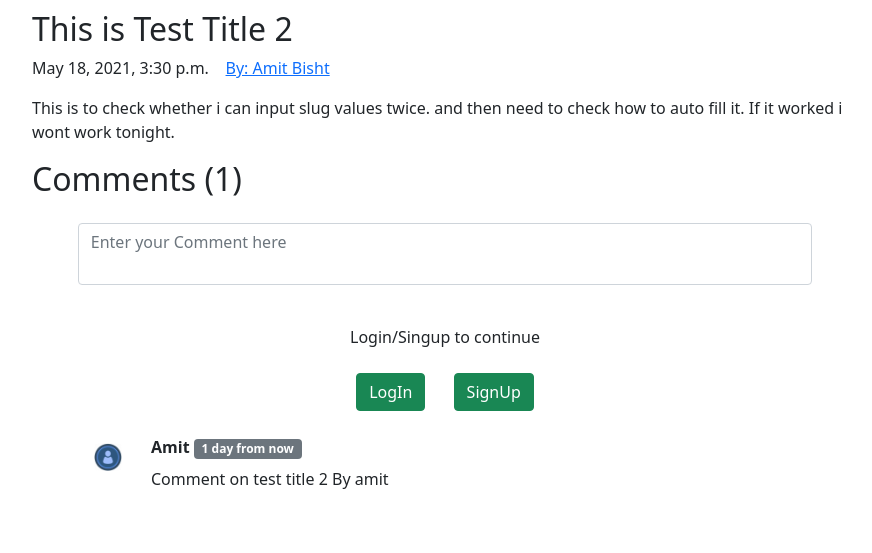
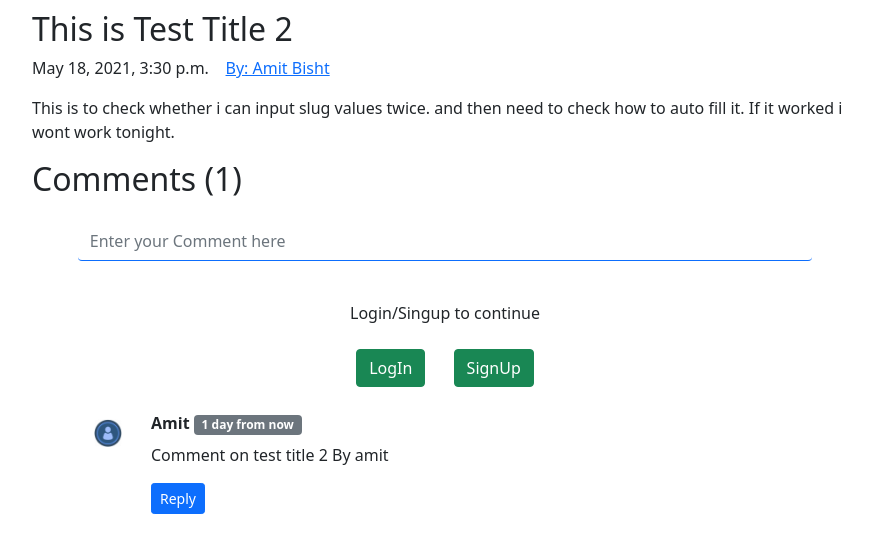
Before and after one commit to AmitBisht-ctrl/Coder, a Django app: a page that uses templates/blog/blogPost.html in a window 1280 px wide; the page is wider, and only the part inside the window is pictured. Shown: the part 62-615 px from the top of that part, without its empty margins (195-1067 px from the left). Run offline with Django 3.2, Linux system fonts and the light colour scheme; data comes from the database, SQL or seed files in the repository; both versions use the stored data as it was after the commit.

Commit message:
Comments Section added

```diff
--- /dev/null
+++ b/blog/templatetags/extras.py
@@ -0,0 +1,7 @@
+from django import template
+
+register = template.Library()
+
+@register.filter(name='get_val')
+def get_val(dict,key):
+    return dict.get(key)
--- a/blog/views.py
+++ b/blog/views.py
@@ -2,6 +2,7 @@ from django.http.response import HttpResponse
 from django.shortcuts import redirect, render, HttpResponse
 from blog.models import BlogComment, Post
 from django.contrib import messages
+from blog.templatetags import extras
 
 # from django.http import HttpResponse
 
@@ -13,23 +14,39 @@ def blogHome(request):
 
 def blogPost(request,slug):
     post = Post.objects.filter(slug=slug).first()
-    comments = BlogComment.objects.filter(post=post)
-    print('comments:',comments)
-    context = {'post': post,'comments':comments}
+    comments = BlogComment.objects.filter(post=post,parent=None)
+    replies = BlogComment.objects.filter(post=post).exclude(parent=None)
+    repDict = {}
+    for reply in replies:
+        if reply.parent.sno not in repDict:
+            repDict[reply.parent.sno] = [reply]
+        else:
+            repDict[reply.parent.sno].append(reply)
+
+    print('final reply: ',repDict,'\nReplies: ',replies,'\nparent comment: ',comments)
+
+    context = {'post': post,'comments': comments, 'repDict':repDict}
     return render(request,'blog/blogPost.html',context)
 
 def postComment(request):
     if request.method == 'POST':
-        comment = request.POST.get('comment','no value')
-        postId = request.POST.get('postId','no value')
+        comment = request.POST.get('comment')
+        parentSno = request.POST.get('parentSno')
+        postId = request.POST.get('postId')
+        print('postId:',postId)
         post = Post.objects.get(id=postId)
         if len(comment) == 0:
             messages.error(request,'You can not make empty comments')
             return redirect(f'/blog/{post.slug}')
         user = request.user
+        print(parentSno)
+        if parentSno:
+            parent = BlogComment.objects.get(sno=parentSno)
+            comment = BlogComment(comment=comment,user=user,post=post,parent=parent)
 
+        else:
+            comment = BlogComment(comment=comment,user=user,post=post)
 
-        comment = BlogComment(comment=comment,user=user,post=post)
         comment.save()
         messages.success(request,'Your comment has been posted successfully')
     return redirect(f'/blog/{post.slug}')
--- a/templates/blog/blogHome.html
+++ b/templates/blog/blogHome.html
@@ -19,7 +19,7 @@
   <div class="row g-0 border rounded overflow-hidden flex-md-row mb-4 shadow-sm h-md-250 position-relative">
     <div class="col p-4 d-flex flex-column position-static">
       <strong class="d-inline-block mb-2 text-primary">{{post.author}}</strong>
-            <h3 class="mb-0">{{post.title}}</h3>
+      <h3 class="mb-0"><a href="{{post.slug}}" class="text-dark">{{post.title}}</a></h3>
       <div class="mb-1 text-muted">{{Post.timestamp}}</div>
       <p class="card-text mb-auto">{{post.content|truncatechars:200}}</p>
       <div>
--- a/templates/blog/blogPost.html
+++ b/templates/blog/blogPost.html
@@ -1,5 +1,6 @@
 {% extends 'base.html' %}
 {% load humanize %}
+{% load extras %}
 
 {% block title %}BlogPost{% endblock title %}
 
@@ -21,7 +22,8 @@
   <h2>Comments ({{comments|length}})</h2>
   <form action="/blog/postComment/" method="post" class="row">
     {% csrf_token %}
-      <textarea name="comment" cols="30" rows="2" style="resize:none" placeholder="Enter your Comment here" class="form-control my-3"></textarea>
+    <textarea name="comment" cols="30" rows="1" style="resize:none" placeholder="Enter your Comment here"
+      class="form-control my-3 border-top-0 border-end-0 border-start-0 border-primary"></textarea>
     <input type="hidden" value="{{post.id}}" name="postId">
     <div class="">
       {% if user.is_authenticated %}
@@ -54,14 +56,52 @@
     </div>
     <div class="col-11">
 
-        <p class="mb-2"><b>{{comment.user|title}}</b> <span class="badge bg-secondary"> {{comment.timestamp|naturaltime}}</span></p>
-      <div class="" style="max-width:500px">
-        <p class="mb-5"><span>{{comment.comment}}</span></p>
+      <p class="mb-2"><b>{{comment.user|title}}</b> <span class="badge bg-secondary">
+          {{comment.timestamp|naturaltime}}</span></p>
+      <div class="" <p class="mb-5"><span>{{comment.comment}}</span></p>
+        <div class="reply mx-5"></div>
+
+        <p>
+          <button class="btn btn-sm btn-primary" type="button" data-bs-toggle="collapse"
+            data-bs-target="#replybox{{comment.sno}}" aria-expanded="false" aria-controls="replybox{{comment.sno}}">
+            Reply
+          </button>
+        </p>
+        <div class="collapse" id="replybox{{comment.sno}}">
+          <div class="card card-body mb-5">
+            <form action="/blog/postComment/" method="post" class="row">
+              {% csrf_token %}
+              <input type="hidden" name="parentSno" value="{{comment.sno}}">
+              <input type="hidden" name="postId" value="{{post.id}}">
+              <div class="row ps-0">
+                <div class="col-10">
+
+                  <textarea name="comment" cols="30" rows="1" style="resize:none" placeholder="Enter your Comment here"
+                    class="form-control my-3 me-4 border-top-0 border-end-0 border-start-0 border-primary"></textarea>
+
+                </div>
+                <div class="col-2">
+
+                  <input type="submit" class="btn btn-primary btn-sm mt-2 float-start" value="Add Reply">
+
+                </div>
+                <div class="replies bg-danger">
+                  {% for reply in repDict|get_val:comment.sno %}
+                    {{reply}}
+                    <br>
+                  {% endfor %}
+                </div>
+              </div>
+
+          </form>
+        </div>
+      </div>
+
     </div>
   </div>
 </div>
 
 {% endfor %}
-</div>
+
 
 {% endblock body %}
```
Also changed, not shown: blog/templatetags/__init__.py (added), db.sqlite3. Lines whose indentation alone changed are shown as unchanged.
